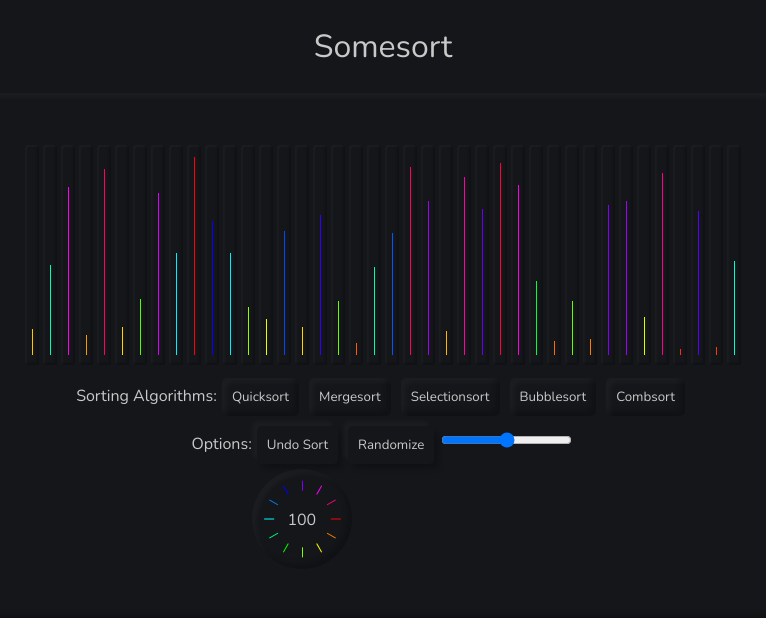
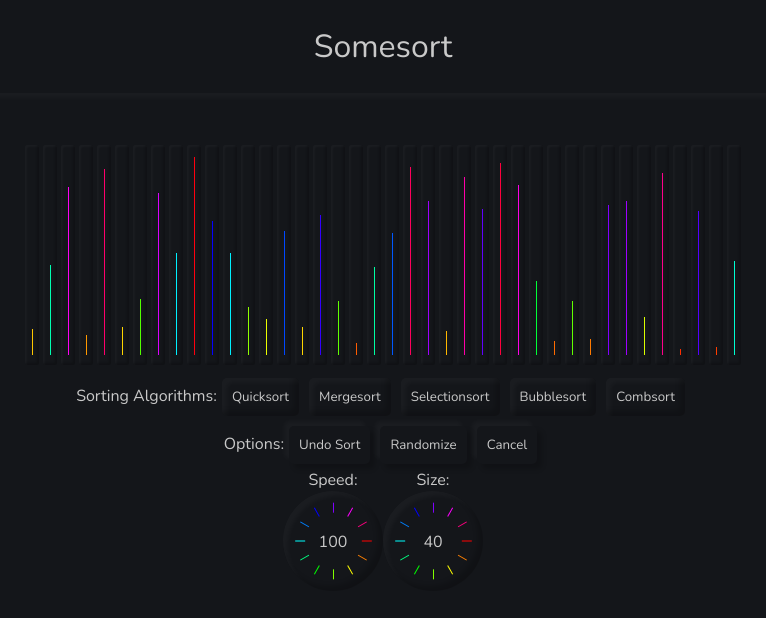
Before and after one commit to EthanThatOneKid/somesort, a React (Create React App) app: page / in a window 1280 px wide. Shown: the top 618 px of the page, without its empty margins (257-1023 px from the left). Built offline with nearby package versions, Linux system fonts and the light colour scheme.

Commit message:
fully functional

```diff
--- a/src/SortList.ts
+++ b/src/SortList.ts
@@ -71,7 +71,6 @@ export default class SortList {
       this.len = next;
       return true;
     }
-    console.log(this.data.length);
     return false;
   }
 
--- a/src/components/Dial.tsx
+++ b/src/components/Dial.tsx
@@ -16,11 +16,13 @@ type DialState = {};
 class Dial extends Component<DialProps, DialState> {
   value = this.props.value * this.props.valueFactor || 0;
   prevAngle = 0;
+  isInteractable = true;
   valueFactor = this.props.valueFactor || 1;
   strokeRefs: Array<RefObject<HTMLDivElement>> = Array(this.props.strokes)
     .fill(0)
     .map(() => React.createRef());
   valueRef: RefObject<HTMLDivElement> = React.createRef();
+  containerRef: RefObject<HTMLDivElement> = React.createRef();
 
   mouseMoveListener(
     reactEvent: React.MouseEvent<HTMLDivElement, MouseEvent>
@@ -28,7 +30,7 @@ class Dial extends Component<DialProps, DialState> {
     // tslint:disable-next-line (@typescript-eslint/no-explicit-any)
     const { nativeEvent: event }: any = reactEvent;
     const isPrimaryClick = event !== null && event.buttons === 1;
-    if (isPrimaryClick) {
+    if (isPrimaryClick && this.isInteractable) {
       const isBeyond180: boolean =
         event.target.offsetWidth - event.offsetX >
         0.5 * event.target.offsetWidth;
@@ -78,9 +80,28 @@ class Dial extends Component<DialProps, DialState> {
     return Math.floor(value / this.valueFactor);
   }
 
+  toggleInteraction(isOn?: boolean): boolean {
+    this.isInteractable = isOn === undefined ? !this.isInteractable : isOn;
+    const userInputClassName = 'unselectable';
+    if (this.isInteractable) {
+      if (this.containerRef.current !== null) {
+        this.containerRef.current.classList.remove(userInputClassName);
+      }
+    } else {
+      if (this.containerRef.current !== null) {
+        this.containerRef.current.classList.add(userInputClassName);
+      }
+    }
+    return this.isInteractable;
+  }
+
   render(): React.ReactNode {
     return (
-      <div className="dial" onMouseMove={this.mouseMoveListener.bind(this)}>
+      <div
+        className="dial"
+        onMouseMove={this.mouseMoveListener.bind(this)}
+        ref={this.containerRef}
+      >
         {this.strokeRefs.map((_, i) => {
           return (
             <div className="dial-stroke" key={i} ref={this.strokeRefs[i]}></div>
--- a/src/components/SortDisplay.tsx
+++ b/src/components/SortDisplay.tsx
@@ -4,6 +4,7 @@ import SortList from '../SortList';
 
 type SortDisplayProps = {
   list: SortList;
+  onSortComplete: () => void;
 };
 
 type SortDisplayState = {};
@@ -12,9 +13,11 @@ class SortDisplay extends Component<SortDisplayProps, SortDisplayState> {
   pipes: Array<Pipe> = [];
   containerRef: RefObject<HTMLDivElement> = React.createRef();
   currentInstruction = 0;
+  sortSpeedFactor = 0;
   isAnimating = false;
+  isRequestingCancel = false;
 
-  beginSortAnimation(sortFunction: (l: SortList) => void, time = 5e3): void {
+  beginSortAnimation(sortFunction: (l: SortList) => void): void {
     this.props.list.clearHistory();
     this.props.list.updateData(
       this.pipes.map((pipe: Pipe): number => {
@@ -23,18 +26,22 @@ class SortDisplay extends Component<SortDisplayProps, SortDisplayState> {
     );
     const sortedList: SortList = this.props.list.clone();
     sortFunction(sortedList);
-    console.log({
-      before: this.props.list,
-      after: sortedList
-    });
     const instructions: Array<Array<number>> = sortedList.getHistory();
-    const interval: number = instructions.length / time;
     this.toggleUserInput(false);
-    this.stepSortAnimation(instructions, interval);
+    this.stepSortAnimation(instructions);
   }
 
-  stepSortAnimation(instructions: Array<Array<number>>, interval = 0): void {
-    if (instructions.length > this.currentInstruction) {
+  cancelSortAnimation(): void {
+    if (this.isAnimating) {
+      this.isRequestingCancel = true;
+    }
+  }
+
+  stepSortAnimation(instructions: Array<Array<number>>): void {
+    if (
+      instructions.length > this.currentInstruction &&
+      !this.isRequestingCancel
+    ) {
       const [i, j] = instructions[this.currentInstruction];
       const pipeA: Pipe = this.pipes[i];
       const pipeB: Pipe = this.pipes[j];
@@ -42,13 +49,18 @@ class SortDisplay extends Component<SortDisplayProps, SortDisplayState> {
       pipeA.updateValue(pipeB.getValue());
       pipeB.updateValue(tempValue);
       this.currentInstruction++;
+      const interval: number = this.sortSpeedFactor * 1e3;
       setTimeout((): void => {
-        this.stepSortAnimation(instructions, interval);
+        this.stepSortAnimation(instructions);
       }, interval);
     } else {
-      console.log('DONE');
       this.currentInstruction = 0;
       this.toggleUserInput(true);
+      if (this.isRequestingCancel) {
+        this.flushList();
+        this.isRequestingCancel = false;
+      }
+      this.props.onSortComplete();
     }
     return;
   }
@@ -57,8 +69,15 @@ class SortDisplay extends Component<SortDisplayProps, SortDisplayState> {
     this.pipes[i] = el as Pipe;
   }
 
+  setSortSpeed(sortSpeed: number): void {
+    // Desmos function: y=-\left(\frac{x}{100}\right)^{7}+1
+    this.sortSpeedFactor = -1 * Math.pow(sortSpeed / 100, 0.5) + 1;
+    console.log(sortSpeed, this.sortSpeedFactor);
+  }
+
   flushList(): void {
     this.pipes = this.pipes.slice(0, this.props.list.getSize());
+    this.props.list.updateData(this.pipes.map(pipe => pipe.getValue()));
   }
 
   toggleUserInput(mayUseUserInput?: boolean): void {
--- a/src/components/SortPanel.tsx
+++ b/src/components/SortPanel.tsx
@@ -10,11 +10,11 @@ type SortPanelProps = {
 
 type SortPanelState = {
   listSize: number;
-  sortSpeed: number;
 };
 
 class SortPanel extends Component<SortPanelProps, SortPanelState> {
   display: React.RefObject<SortDisplay> = React.createRef();
+  sizeDialRef: React.RefObject<Dial> = React.createRef();
   list: SortList = new SortList(40);
   currentAlgorithm: string = this.props.algorithm;
 
@@ -27,8 +27,7 @@ class SortPanel extends Component<SortPanelProps, SortPanelState> {
     }
   }
 
-  onResizeListener(event: React.FormEvent<HTMLInputElement>): void {
-    const nextSize = Number(event.currentTarget.value);
+  onResizeListener(nextSize: number): void {
     const isProductiveResize = this.list.resize(nextSize);
     if (isProductiveResize) {
       this.setState({ listSize: nextSize });
@@ -41,18 +40,29 @@ class SortPanel extends Component<SortPanelProps, SortPanelState> {
   }
 
   onDialChange(dialValue: number): void {
-    console.log(dialValue);
+    if (this.display.current !== null) {
+      this.display.current.setSortSpeed(dialValue);
+    }
   }
 
-  onSortClickListener(
-    // event: React.MouseEvent<HTMLButtonElement, MouseEvent>
-    name: string
-  ): void {
+  onSortClickListener(name: string): void {
     if (this.display.current !== null) {
       if (!this.display.current.isAnimating) {
         this.currentAlgorithm = name;
         this.executeSort();
       }
+    }
+  }
+
+  onCancelListener(): void {
+    if (this.display.current !== null) {
+      this.display.current.cancelSortAnimation();
+    }
+  }
+
+  onSortCompleteListener(): void {
+    if (this.sizeDialRef.current !== null) {
+      this.sizeDialRef.current.toggleInteraction(true);
     }
   }
 
@@ -68,6 +78,9 @@ class SortPanel extends Component<SortPanelProps, SortPanelState> {
     if (this.display.current !== null) {
       const sortFunction: (l: SortList) => void =
         algorithms[this.currentAlgorithm].sort;
+      if (this.sizeDialRef.current !== null) {
+        this.sizeDialRef.current.toggleInteraction(false);
+      }
       this.display.current.beginSortAnimation(sortFunction);
     }
   }
@@ -83,11 +96,15 @@ class SortPanel extends Component<SortPanelProps, SortPanelState> {
     return (
       <div className="sort-panel">
         <section className="sort-display-container">
-          <SortDisplay list={this.list} ref={this.display} />
+          <SortDisplay
+            list={this.list}
+            ref={this.display}
+            onSortComplete={this.onSortCompleteListener.bind(this)}
+          />
         </section>
         <section className="buttons-container">
-          <label>Sorting Algorithms:</label>
           <section className="sorting-algorithms">
+            <label>Sorting Algorithms:</label>
             {Object.keys(algorithms).map((name: string) => {
               return (
                 <button
@@ -101,19 +118,19 @@ class SortPanel extends Component<SortPanelProps, SortPanelState> {
             })}
           </section>
           <br />
-          <label>Options:</label>
           <section className="sorting-options">
+            <label>Options:</label>
             <button onClick={this.onUndoClickListener.bind(this)}>
               Undo Sort
             </button>
             <button onClick={this.onRandomizeClickListener.bind(this)}>
               Randomize
             </button>
-            <input
-              className="list-size-input"
-              type="range"
-              onInput={this.onResizeListener.bind(this)}
-            ></input>
+            <button onClick={this.onCancelListener.bind(this)}>Cancel</button>
+          </section>
+          <br />
+          <section className="speed-option-container">
+            <label>Speed:</label>
             <Dial
               value={100}
               strokes={12}
@@ -122,7 +139,21 @@ class SortPanel extends Component<SortPanelProps, SortPanelState> {
               valueFactor={20}
               minValue={0}
               maxValue={100}
-              onChange={this.onDialChange}
+              onChange={this.onDialChange.bind(this)}
+            />
+          </section>
+          <section className="size-option-container">
+            <label>Size:</label>
+            <Dial
+              value={40}
+              strokes={12}
+              sensitivity={2}
+              diameter={100}
+              valueFactor={20}
+              minValue={10}
+              maxValue={100}
+              ref={this.sizeDialRef}
+              onChange={this.onResizeListener.bind(this)}
             />
           </section>
         </section>
--- a/src/css/App.scss
+++ b/src/css/App.scss
@@ -22,6 +22,7 @@
 
 .unselectable {
     pointer-events: none;
+    cursor: not-allowed;
 }
 
 .sort-panel {
@@ -76,8 +77,4 @@
     .sorting-options button {
         @include neumorphic-inverse(5px);
     }
-    .list-size-input {
-        border: 1px solid white;
-        // Note: Make this into a number input
-    }
 }
```
